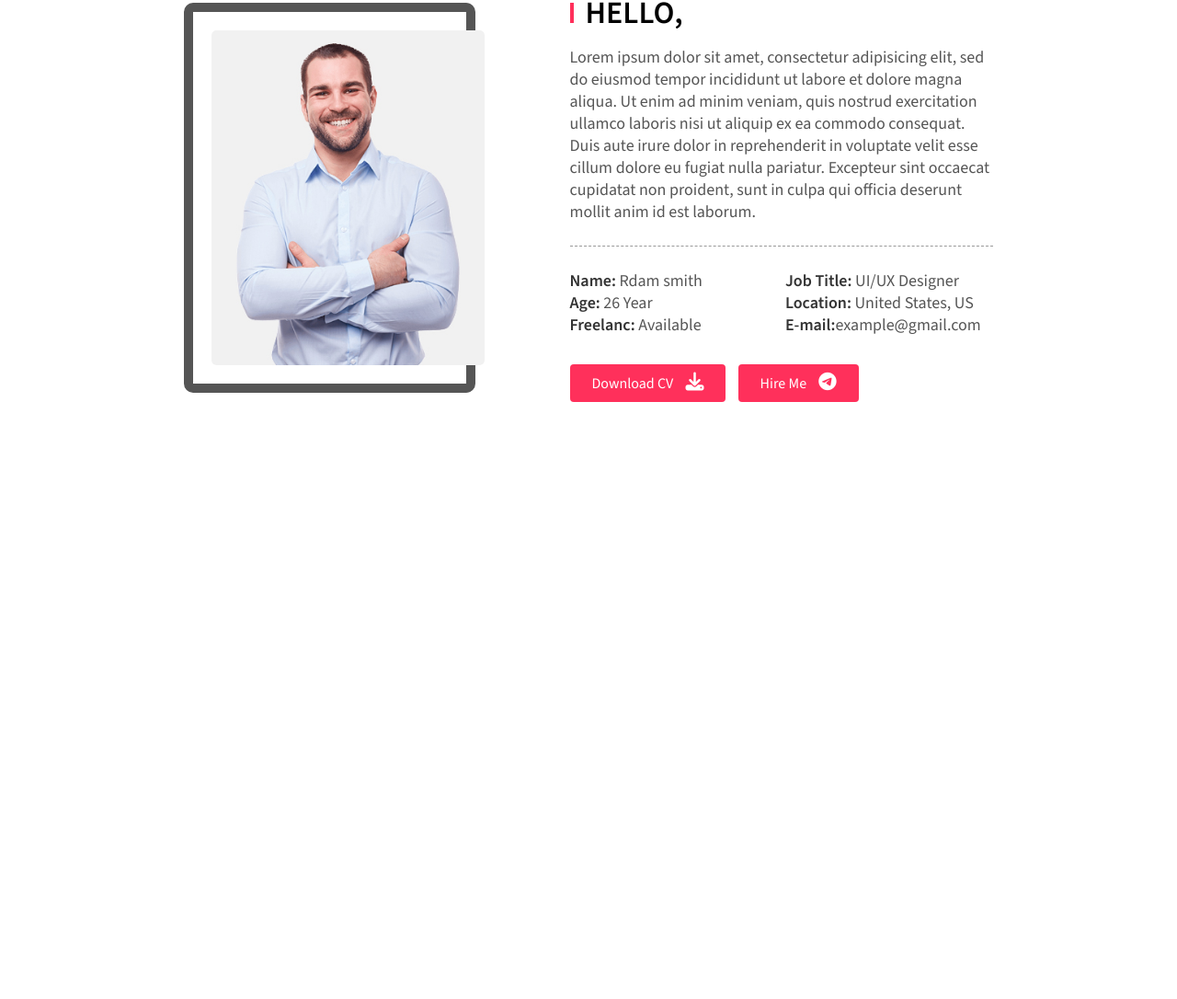
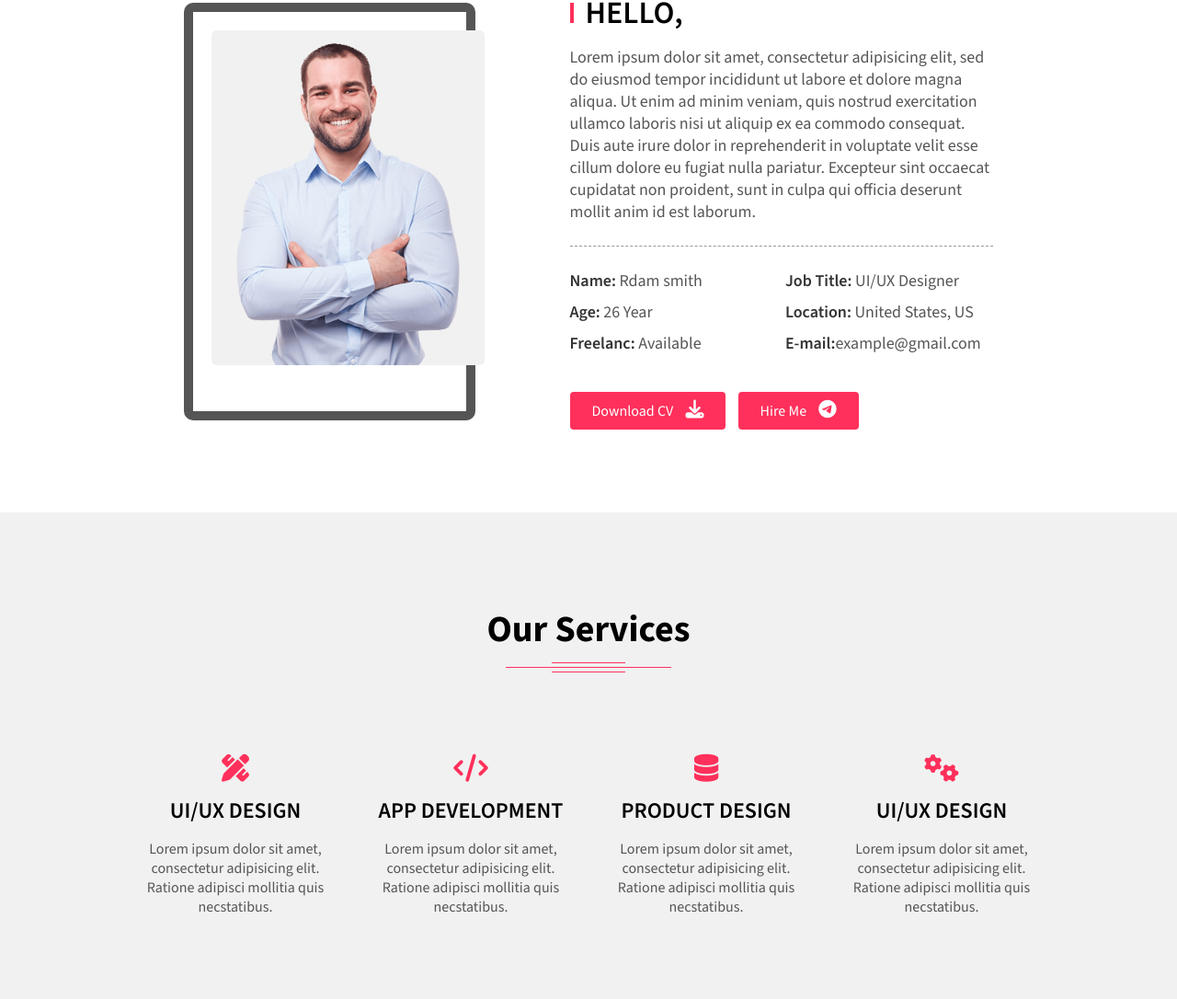
Before and after one commit to MahmoudMansour99/Fokir-Flexbox, a plain HTML site: page index.html in a window 1280 px wide. Shown: the part 897-1983 px from the top of the page at 92% size. Before the commit the page ends 1424 px from the top, so only its background shows below. Drawn offline with nearby package versions, Linux system fonts and the light colour scheme.

Commit message:
adding services section

```diff
--- a/css/style.css
+++ b/css/style.css
@@ -13,6 +13,20 @@
   margin: 0 auto;
 }
 
+.title-border {
+  background-color: #ff305b;
+  width: 80px;
+  height: 0.1px;
+  margin: 5px auto;
+}
+
+.middle-title-border {
+  background-color: #ff305b;
+  width: 180px;
+  height: 0.1px;
+  margin: 0 auto;
+}
+
 /* __________________Home Styles___________________ */
 .navbar {
   padding: 10px 0;
@@ -20,6 +34,7 @@
   top: 0;
   left: 0;
   right: 0;
+  z-index: 10;
   background-color: rgba(0, 0, 0, 0.9);
 }
 
@@ -188,6 +203,7 @@
 .about-content-details ul li {
   color: #555;
   font-size: 18px;
+  margin-bottom: 10px;
 }
 
 .about-content-details ul li span {
@@ -213,3 +229,56 @@
 .about-content a:hover {
   background-color: red;
 }
+
+/* __________________Services Styles______________ */
+#services {
+  background-color: #f1f1f1;
+  padding: 100px 0 50px 0;
+}
+
+.services-title {
+  margin-bottom: 50px;
+  text-align: center;
+}
+.services-title h1 {
+  font-size: 40px;
+  font-weight: 800;
+  margin-bottom: 10px;
+}
+
+.services-content {
+  display: flex;
+  text-align: center;
+  justify-content: center;
+}
+
+.service {
+  padding: 40px 15px;
+  transition: 0.5s all;
+}
+
+.service i {
+  color: #ff305b;
+  font-size: 30px;
+  transition: 0.5s all;
+}
+
+.service h2 {
+  font-size: 24px;
+  font-weight: 600;
+  margin: 15px 0;
+}
+
+.service p {
+  color: #555;
+}
+
+.service:hover {
+  background-color: #fff;
+  box-shadow: 0 15px 20px rgba(0, 0, 0, 0.1);
+  border-radius: 3px;
+}
+
+.service:hover i {
+  transform: scale(1.2);
+}
--- a/index.html
+++ b/index.html
@@ -22,7 +22,7 @@
         <ul>
           <li><a href="#home">Home</a></li>
           <li><a href="#about">About</a></li>
-          <li><a href="services">Services</a></li>
+          <li><a href="#services">Services</a></li>
           <li><a href="#portfolio">Portfolio</a></li>
           <li><a href="#testimonial">Testimonial</a></li>
           <li><a href="#blog">Blog</a></li>
@@ -85,5 +85,52 @@
         </div>
       </div>
     </div>
+
+    <!-- _______________Services_________________ -->
+
+    <div id="services">
+      <div class="container">
+        <div class="services-title">
+          <h1>Our Services</h1>
+          <div class="title-border"></div>
+          <div class="middle-title-border"></div>
+          <div class="title-border"></div>
+        </div>
+        <div class="services-content">
+          <div class="service">
+            <i class="fa-solid fa-pen-ruler"></i>
+            <h2>UI/UX DESIGN</h2>
+            <p>
+              Lorem ipsum dolor sit amet, consectetur adipisicing elit. Ratione
+              adipisci mollitia quis necstatibus.
+            </p>
+          </div>
+          <div class="service">
+            <i class="fa-solid fa-code"></i>
+            <h2>APP DEVELOPMENT</h2>
+            <p>
+              Lorem ipsum dolor sit amet, consectetur adipisicing elit. Ratione
+              adipisci mollitia quis necstatibus.
+            </p>
+          </div>
+          <div class="service">
+            <i class="fa-solid fa-database"></i>
+            <h2>PRODUCT DESIGN</h2>
+            <p>
+              Lorem ipsum dolor sit amet, consectetur adipisicing elit. Ratione
+              adipisci mollitia quis necstatibus.
+            </p>
+          </div>
+          <div class="service">
+            <i class="fa-solid fa-gears"></i>
+            <h2>UI/UX DESIGN</h2>
+            <p>
+              Lorem ipsum dolor sit amet, consectetur adipisicing elit. Ratione
+              adipisci mollitia quis necstatibus.
+            </p>
+          </div>
+        </div>
+      </div>
+    </div>
   </body>
 </html>
```
